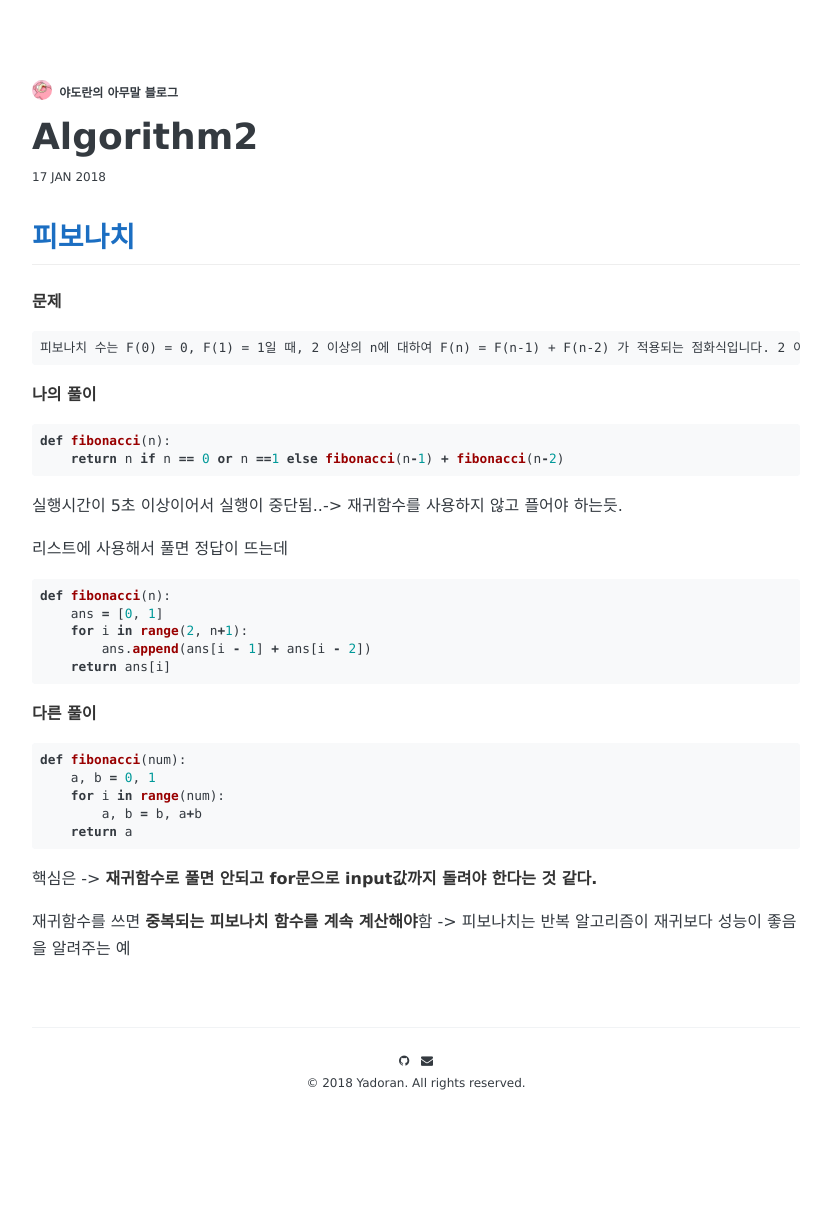
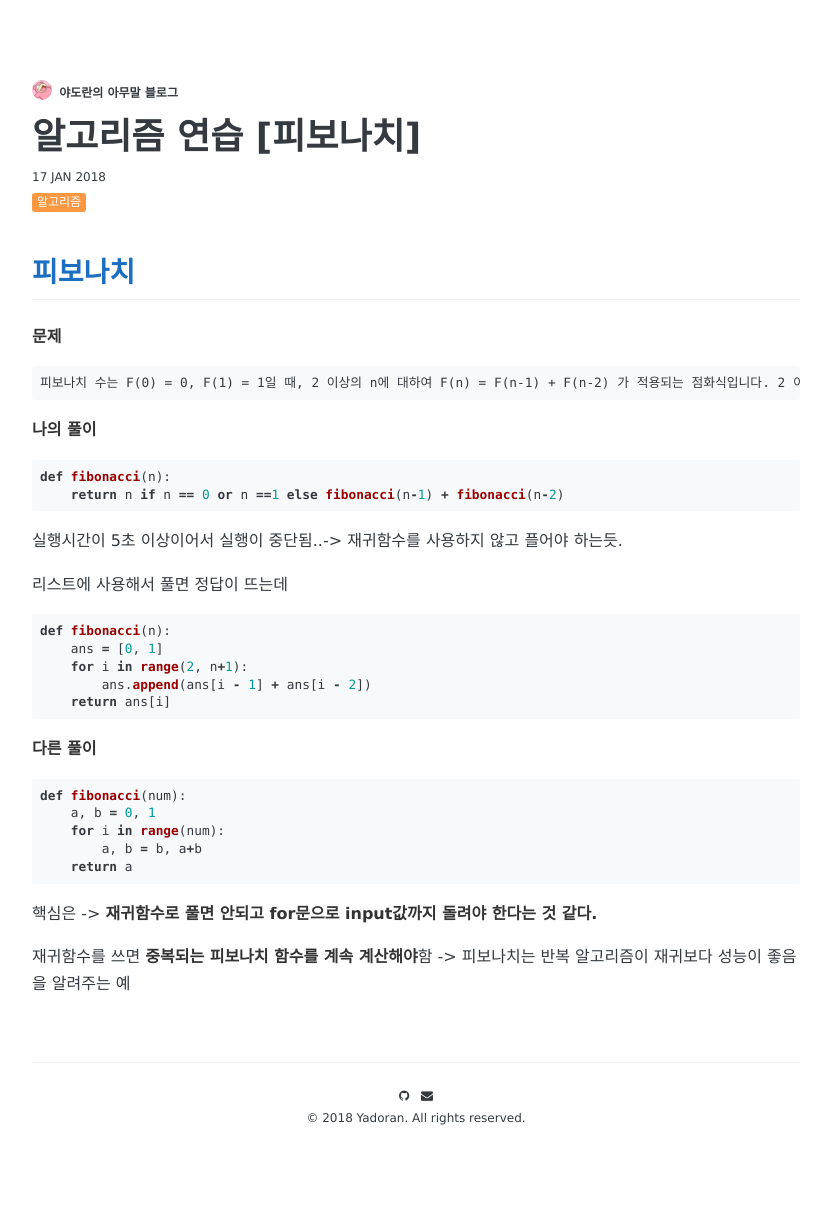
Before and after one commit to Eunhyang/Eunhyang.github.io, a Jekyll site: the page built from _posts/2018-01-17-algorithm2.md, in a window 1280 px wide. Shown: the whole page, without its empty margins (224-1055 px from the left). Built offline with Jekyll 4.4.1, drawn with Linux system fonts in a browser that asks for light colours; some web fonts are replaced; comment, search, counter and statistics services are not loaded; before the commit the page ends 1173 px from its top, so only the background shows below that.

Commit message:
edit blog pot algorithm2

```diff
--- a/_posts/2018-01-17-algorithm2.md
+++ b/_posts/2018-01-17-algorithm2.md
@@ -1,3 +1,13 @@
+---
+layout: post
+title: "알고리즘 연습 [피보나치]"
+description: "피보나치 문제 풀이"
+date: 2018-01-17
+tags: [알고리즘]
+comments: true
+share: true
+---
+
 ## [피보나치](https://programmers.co.kr/learn/challenge_codes/5)
 
 **문제**
```
